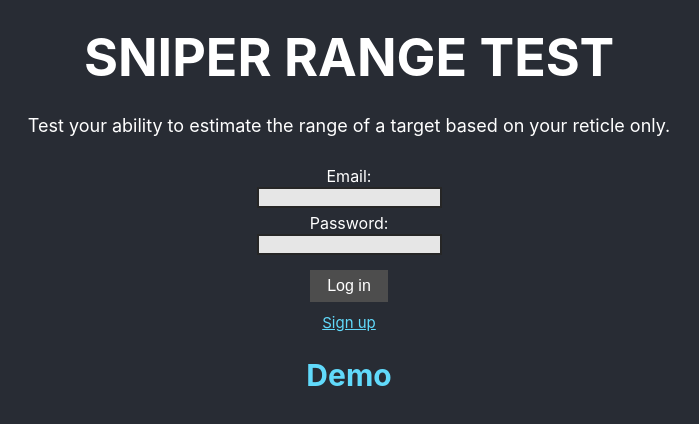
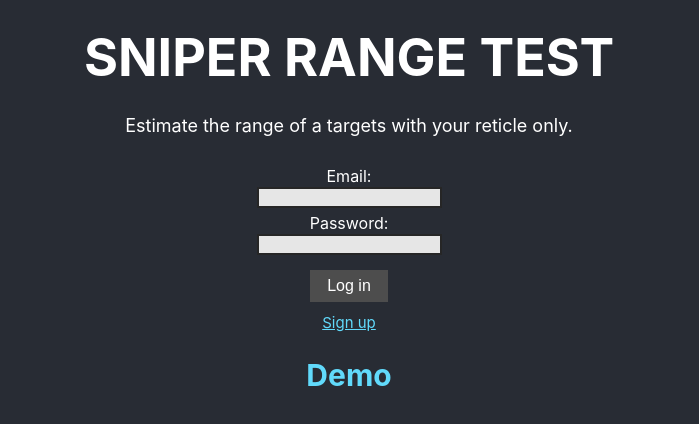
Before and after one commit to shenkar7/sniper-range-test, a React (Create React App) app: page /#/ in a window 1280 px wide. Shown: the top 424 px of the page, without its empty margins (291-990 px from the left). Built offline with nearby package versions, Linux system fonts and the light colour scheme.

Commit message:
Add Home component

```diff
--- a/src/App.js
+++ b/src/App.js
@@ -3,9 +3,8 @@ import classes from './App.module.css';
 import {HashRouter, BrowserRouter, Route, Switch, Redirect} from 'react-router-dom';
 import RangeTest from './containers/RangeTest/RangeTest';
 import Signup from './containers/Signup/Signup';
-import Login from './containers/Login/Login';
 import AuthContext from './authContext/authContext';
-import {ButtonLink, ButtonSmallLink} from './components/UI/Button/Button';
+import Home from './components/Home/Home';
 
 const App = () => {
 
@@ -15,9 +14,8 @@ const App = () => {
     email: localStorage.getItem('email')
   });
 
-  //////////////// userId unnecessary?
+  //////////////// is userId unnecessary?
 
-  // add auto login if token is still valid
   const logout = () => {
     localStorage.removeItem('token');
     localStorage.removeItem('expirationDate');
@@ -36,25 +34,7 @@ const App = () => {
     logout();
   }
 
-  const home = (
-    <main>
-      <header>
-        <h1>SNIPER RANGE TEST</h1>
-        <p className={classes.homeText}>
-          Test your ability to estimate the range of a target based on your reticle only.
-          </p>
-      </header>
-      <Login/>
-      {authState.token
-      ? <ButtonSmallLink click={logout}>logout</ButtonSmallLink>
-      : <ButtonSmallLink to='/signup'>Sign up</ButtonSmallLink>
-      }
-      <br/>
-      <div className={classes.Menu}>
-        <ButtonLink className={classes.Link} to='/rangetest'>Demo</ButtonLink>
-      </div>
-    </main>
-  );
+  const home = <Home logout={logout}/>;
 
   let routes = (
     <Switch>
@@ -66,13 +46,13 @@ const App = () => {
   );
 
   return (
-    <HashRouter>
+    <BrowserRouter>
       <AuthContext.Provider value={{state: authState, setState: setAuthState}}>
         <div className={classes.App}>
           {routes}
         </div>
       </AuthContext.Provider>
-    </HashRouter>
+    </BrowserRouter>
   );
 
 };
--- a/src/App.module.css
+++ b/src/App.module.css
@@ -11,42 +11,3 @@
 h1{
   margin: 0.5em;
 }
-
-.homeText {
-  font-size: 18px;
-  margin-bottom: 30px;
-}
-
-.Menu{
-  margin-top: 25px;
-}
-
-/* .Link{
-    color: #61dafb;
-    font-size: 30px;
-    text-decoration: none;
-    font-weight: bold;
-}
-
-.Link:hover {
-  color: #06b1e0;
-}
-
-.Link:active {
-  color: #03627c;
-} */
-
-.smallLink {
-  color: #61dafb;
-  font-size: 15px;
-  cursor: pointer;
-  text-decoration: underline;
-}
-
-.smallLink:hover {
-  color: #06b1e0;
-}
-
-.smallLink:active {
-  color: #03627c;
-}
--- /dev/null
+++ b/src/components/Home/Home.js
@@ -0,0 +1,32 @@
+import React, {useContext} from 'react';
+import AuthContext from '../../authContext/authContext';
+import classes from './Home.module.css';
+import Login from '../../containers/Login/Login';
+import {ButtonLink, ButtonSmallLink} from '../UI/Button/Button';
+
+const Home = props => {
+
+    const authContext = useContext(AuthContext);
+
+    const content = (
+        <main>
+            <header>
+                <h1>SNIPER RANGE TEST</h1>
+                <p className={classes.homeText}>Estimate the range of a targets with your reticle only.</p>
+            </header>
+            <Login/>
+            {authContext.state.token
+            ? <ButtonSmallLink click={props.logout}>logout</ButtonSmallLink>
+            : <ButtonSmallLink to='/signup'>Sign up</ButtonSmallLink>
+            }
+            <br/>
+            <div className={classes.Menu}>
+                <ButtonLink to='/rangetest'>Demo</ButtonLink>
+            </div>
+        </main>
+    );
+
+    return content;
+}
+
+export default Home;
--- /dev/null
+++ b/src/components/Home/Home.module.css
@@ -0,0 +1,8 @@
+.Menu {
+    margin-top: 25px;
+}
+
+.homeText {
+font-size: 18px;
+margin-bottom: 30px;
+}
```
Also changed, not shown: 1 other file (tests, documents, lock files or other folders).
